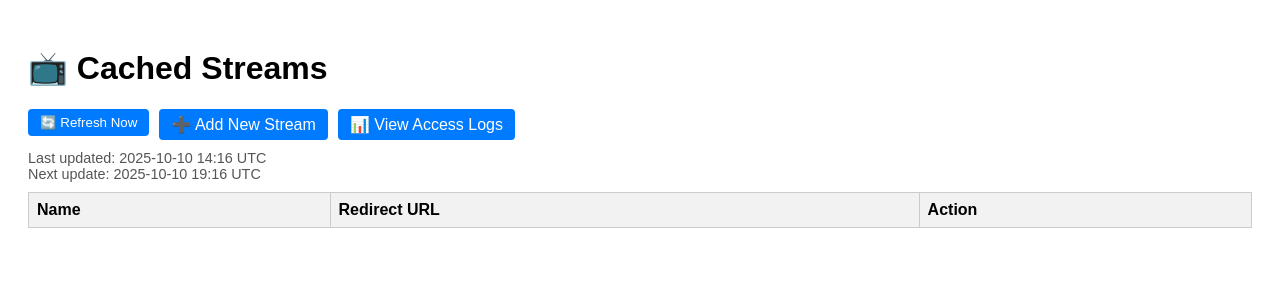
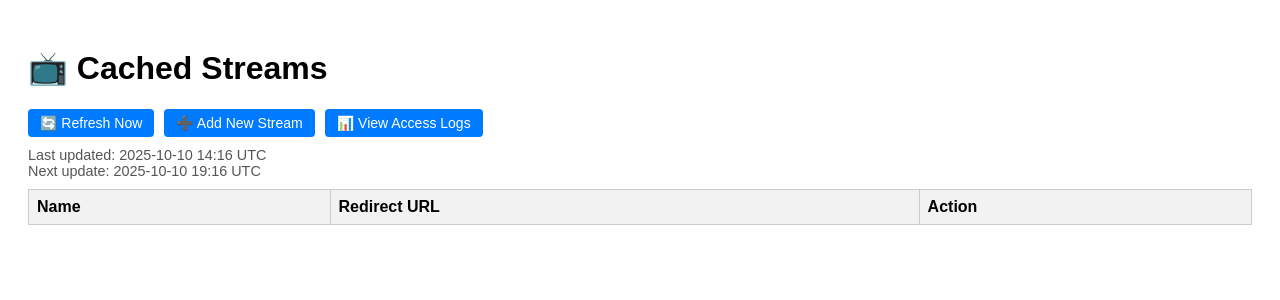
Before and after one commit to rocket6317/YouTube-Cache-And-Serve-Redirect_Url, a Flask app: page /dashboard in a window 1280 px wide. Shown: the top 300 px of the page. Run offline with Flask 3, Linux system fonts and the light colour scheme; data that the repository does not hold is empty.

Commit message:
Update dashboard.html

```diff
--- a/templates/dashboard.html
+++ b/templates/dashboard.html
@@ -9,11 +9,13 @@
             gap: 10px;
             margin-bottom: 10px;
         }
-        .top-buttons form, .top-buttons a {
+        .top-buttons form,
+        .top-buttons a {
             display: inline-block;
         }
         .top-buttons input[type="submit"],
         .top-buttons a.button {
+            font-size: 14px;
             padding: 6px 12px;
             background-color: #007bff;
             color: white;
```
